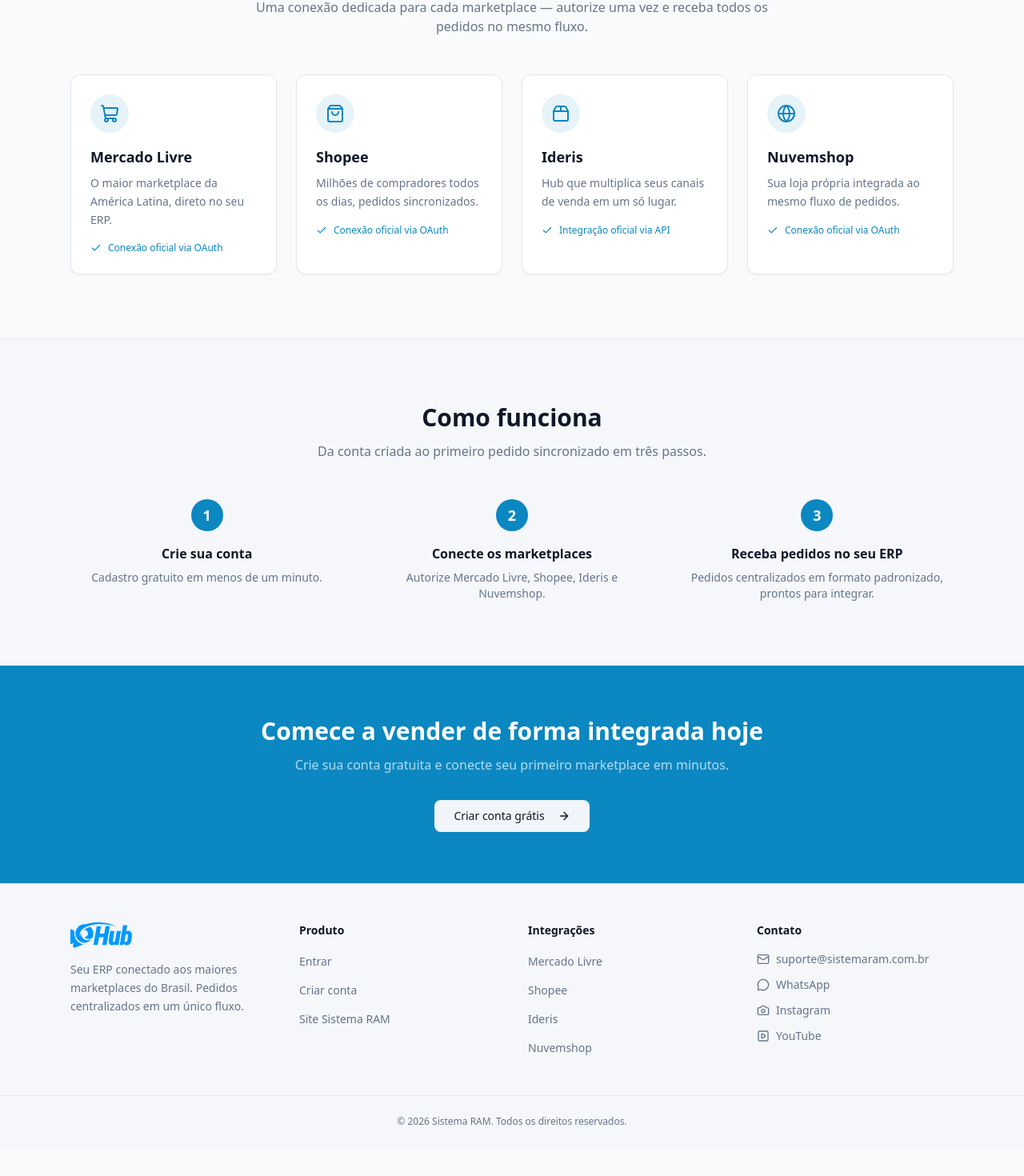
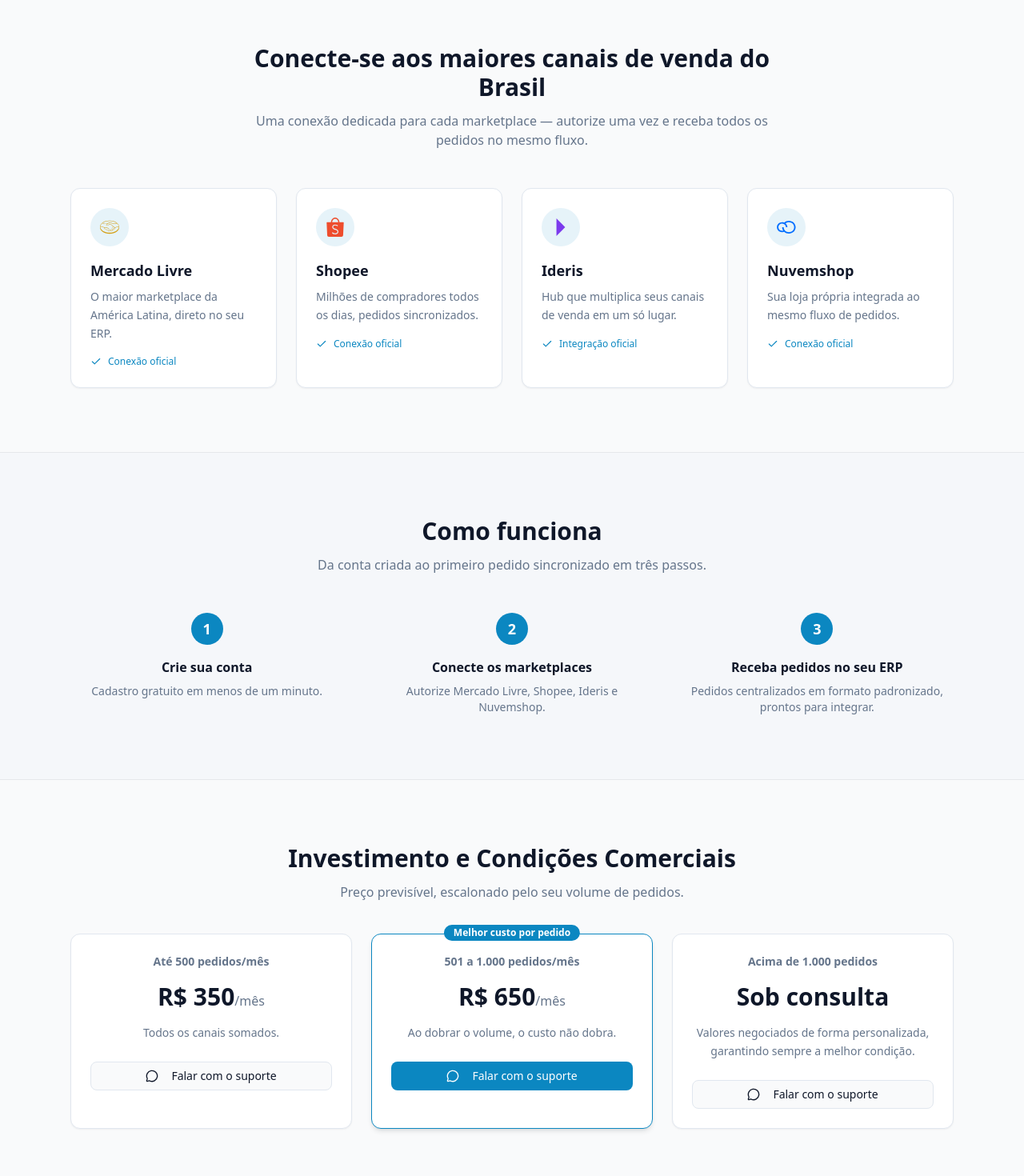
Before and after one commit to DevSistemaram/web-hub-deploy, a Next.js app: page / in a window 1280 px wide. Shown: the part 700-2170 px from the top of the page at 80% size. Before the commit the page ends 2134 px from the top, so only its background shows below. Built offline with nearby package versions, Linux system fonts and the light colour scheme; no server answers.

Commit message:
feat(home): replace final CTA with pricing section
Pricing hero: R$0 setup banner, 3 volume tiers (350/650/custom),
per-plan WhatsApp CTA with pre-filled plan message.

```diff
--- a/src/app/page.tsx
+++ b/src/app/page.tsx
@@ -4,12 +4,9 @@
   ArrowRight,
   Camera,
   Check,
-  Globe,
+  ChevronDown,
   Mail,
   MessageCircle,
-  Package2,
-  ShoppingBag,
-  ShoppingCart,
   SquarePlay,
 } from 'lucide-react';
 import { Button } from '@/components/ui/button';
@@ -21,28 +18,28 @@
 
 const CONNECTIONS = [
   {
-    icon: ShoppingCart,
+    image: '/mercado_livre.svg',
     name: 'Mercado Livre',
     description: 'O maior marketplace da América Latina, direto no seu ERP.',
-    tagline: 'Conexão oficial via OAuth',
+    tagline: 'Conexão oficial',
   },
   {
-    icon: ShoppingBag,
+    image: '/shopee.svg',
     name: 'Shopee',
     description: 'Milhões de compradores todos os dias, pedidos sincronizados.',
-    tagline: 'Conexão oficial via OAuth',
+    tagline: 'Conexão oficial',
   },
   {
-    icon: Package2,
+    image: '/ideris.svg',
     name: 'Ideris',
     description: 'Hub que multiplica seus canais de venda em um só lugar.',
-    tagline: 'Integração oficial via API',
+    tagline: 'Integração oficial',
   },
   {
-    icon: Globe,
+    image: '/nuvemshop.svg',
     name: 'Nuvemshop',
     description: 'Sua loja própria integrada ao mesmo fluxo de pedidos.',
-    tagline: 'Conexão oficial via OAuth',
+    tagline: 'Conexão oficial',
   },
 ];
 
@@ -83,8 +80,12 @@
 
 function Hero() {
   return (
-    <section className="bg-gradient-to-br from-primary/5 to-primary/10">
+    <section className="bg-gradient-to-br from-primary/10 to-primary/20">
       <div className="mx-auto max-w-4xl px-4 py-20 text-center sm:px-6 sm:py-28">
+        <div className="mb-5 inline-flex items-center gap-2 rounded-full bg-primary/10 px-4 py-1.5 text-sm font-medium text-primary ring-1 ring-primary/20">
+          <Check className="h-3.5 w-3.5" />
+          4 marketplaces integrados
+        </div>
         <h1 className="text-4xl font-bold tracking-tight text-foreground sm:text-5xl">
           Seu ERP conectado aos maiores marketplaces do Brasil
         </h1>
@@ -93,15 +94,19 @@
           padronizado. Menos retrabalho, mais vendas.
         </p>
         <div className="mt-8 flex flex-col justify-center gap-3 sm:flex-row">
-          <Button size="lg" asChild>
+          <Button size="lg" asChild className="w-full sm:w-auto">
             <Link href="/register">
               Criar conta grátis
               <ArrowRight className="ml-2 h-4 w-4" />
             </Link>
           </Button>
-          <Button size="lg" variant="outline" asChild>
+          <Button size="lg" variant="outline" asChild className="w-full sm:w-auto">
             <Link href="/login">Entrar</Link>
           </Button>
+        </div>
+        <div className="mt-12 flex flex-col items-center gap-1.5">
+          <p className="text-xs text-muted-foreground/60">Veja as integrações disponíveis</p>
+          <ChevronDown className="h-5 w-5 animate-bounce text-muted-foreground/40" />
         </div>
       </div>
     </section>
@@ -121,11 +126,11 @@
         </p>
       </div>
       <div className="mt-12 grid gap-6 sm:grid-cols-2 lg:grid-cols-4">
-        {CONNECTIONS.map(({ icon: Icon, name, description, tagline }) => (
+        {CONNECTIONS.map(({ image, name, description, tagline }) => (
           <Card key={name} className="transition hover:border-primary/40 hover:shadow-md">
             <CardContent className="pt-6">
               <span className="flex h-12 w-12 items-center justify-center rounded-full bg-primary/10">
-                <Icon className="h-6 w-6 text-primary" />
+                <Image src={image} alt={name} width={24} height={24} className="h-6 w-6 object-contain" />
               </span>
               <h3 className="mt-4 text-lg font-semibold text-foreground">{name}</h3>
               <p className="mt-2 text-sm leading-relaxed text-muted-foreground">{description}</p>
@@ -167,22 +172,102 @@
   );
 }
 
-function FinalCta() {
+const WHATSAPP_PHONE = '5519993617069';
+
+function whatsappPlanLink(plan: string) {
+  const text = `Olá! Tenho interesse no Hub RAM, no plano ${plan}.`;
+  return `https://api.whatsapp.com/send?phone=${WHATSAPP_PHONE}&text=${encodeURIComponent(text)}`;
+}
+
+const PLANS = [
+  {
+    name: 'Até 500 pedidos/mês',
+    price: 'R$ 350',
+    period: '/mês',
+    description: 'Todos os canais somados.',
+    highlight: false,
+  },
+  {
+    name: '501 a 1.000 pedidos/mês',
+    price: 'R$ 650',
+    period: '/mês',
+    description: 'Ao dobrar o volume, o custo não dobra.',
+    highlight: true,
+  },
+  {
+    name: 'Acima de 1.000 pedidos',
+    price: 'Sob consulta',
+    period: '',
+    description: 'Valores negociados de forma personalizada, garantindo sempre a melhor condição.',
+    highlight: false,
+  },
+];
+
+function Pricing() {
   return (
-    <section className="bg-primary">
-      <div className="mx-auto max-w-4xl px-4 py-16 text-center sm:px-6">
-        <h2 className="text-3xl font-bold text-primary-foreground">
-          Comece a vender de forma integrada hoje
-        </h2>
-        <p className="mt-3 text-primary-foreground/70">
-          Crie sua conta gratuita e conecte seu primeiro marketplace em minutos.
-        </p>
-        <Button size="lg" variant="secondary" asChild className="mt-8">
-          <Link href="/register">
-            Criar conta grátis
-            <ArrowRight className="ml-2 h-4 w-4" />
-          </Link>
-        </Button>
+    <section id="precos" className="border-t">
+      <div className="mx-auto max-w-6xl px-4 py-20 sm:px-6">
+        <div className="mx-auto max-w-2xl text-center">
+          <h2 className="text-3xl font-bold text-foreground">
+            Investimento e Condições Comerciais
+          </h2>
+          <p className="mt-3 text-muted-foreground">
+            Preço previsível, escalonado pelo seu volume de pedidos.
+          </p>
+        </div>
+
+        {/* <div className="mx-auto mt-10 flex max-w-3xl items-start gap-4 rounded-lg border border-primary/30 bg-primary/5 p-5 sm:items-center">
+          <span className="flex h-10 w-10 shrink-0 items-center justify-center rounded-full bg-primary/10">
+            <Check className="h-5 w-5 text-primary" />
+          </span>
+          <div className="text-left">
+            <p className="font-semibold text-foreground">
+              Taxa de Implantação: <span className="text-primary">R$ 0,00</span> — Isento
+            </p>
+            <p className="mt-1 text-sm text-muted-foreground">
+              Como incentivo à nossa parceria, absorvemos 100% dos custos iniciais de setup.
+            </p>
+          </div>
+        </div> */}
+
+        <div className="mt-10 grid gap-6 sm:grid-cols-3">
+          {PLANS.map(({ name, price, period, description, highlight }) => (
+            <Card
+              key={name}
+              className={
+                highlight
+                  ? 'relative border-primary shadow-md'
+                  : 'transition hover:border-primary/40 hover:shadow-md'
+              }
+            >
+              {highlight && (
+                <span className="absolute -top-3 left-1/2 -translate-x-1/2 rounded-full bg-primary px-3 py-0.5 text-xs font-semibold text-primary-foreground">
+                  Melhor custo por pedido
+                </span>
+              )}
+              <CardContent className="pt-6 text-center">
+                <h3 className="text-sm font-semibold text-muted-foreground">{name}</h3>
+                <p className="mt-4 text-3xl font-bold text-foreground">
+                  {price}
+                  {period && (
+                    <span className="text-base font-medium text-muted-foreground">{period}</span>
+                  )}
+                </p>
+                <p className="mt-4 text-sm leading-relaxed text-muted-foreground">{description}</p>
+                <Button
+                  variant={highlight ? 'default' : 'outline'}
+                  asChild
+                  className="mt-6 w-full"
+                >
+                  <a href={whatsappPlanLink(name)} target="_blank" rel="noopener noreferrer">
+                    <MessageCircle className="mr-2 h-4 w-4" />
+                    Falar com o suporte
+                  </a>
+                </Button>
+              </CardContent>
+            </Card>
+          ))}
+        </div>
       </div>
     </section>
   );
@@ -300,7 +385,7 @@
       <Hero />
       <Connections />
       <HowItWorks />
-      <FinalCta />
+      <Pricing />
       <Footer />
     </main>
   );
```
